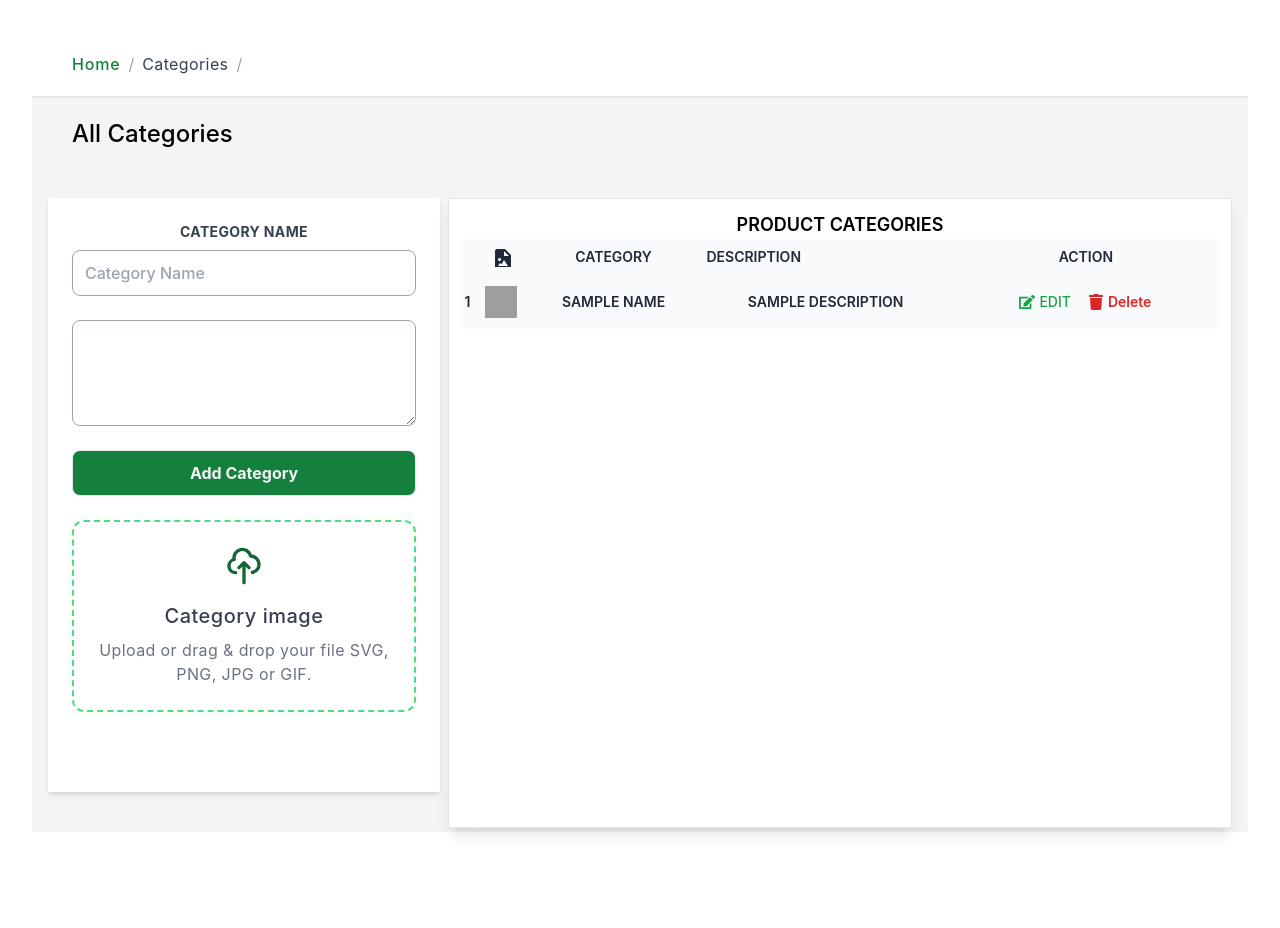
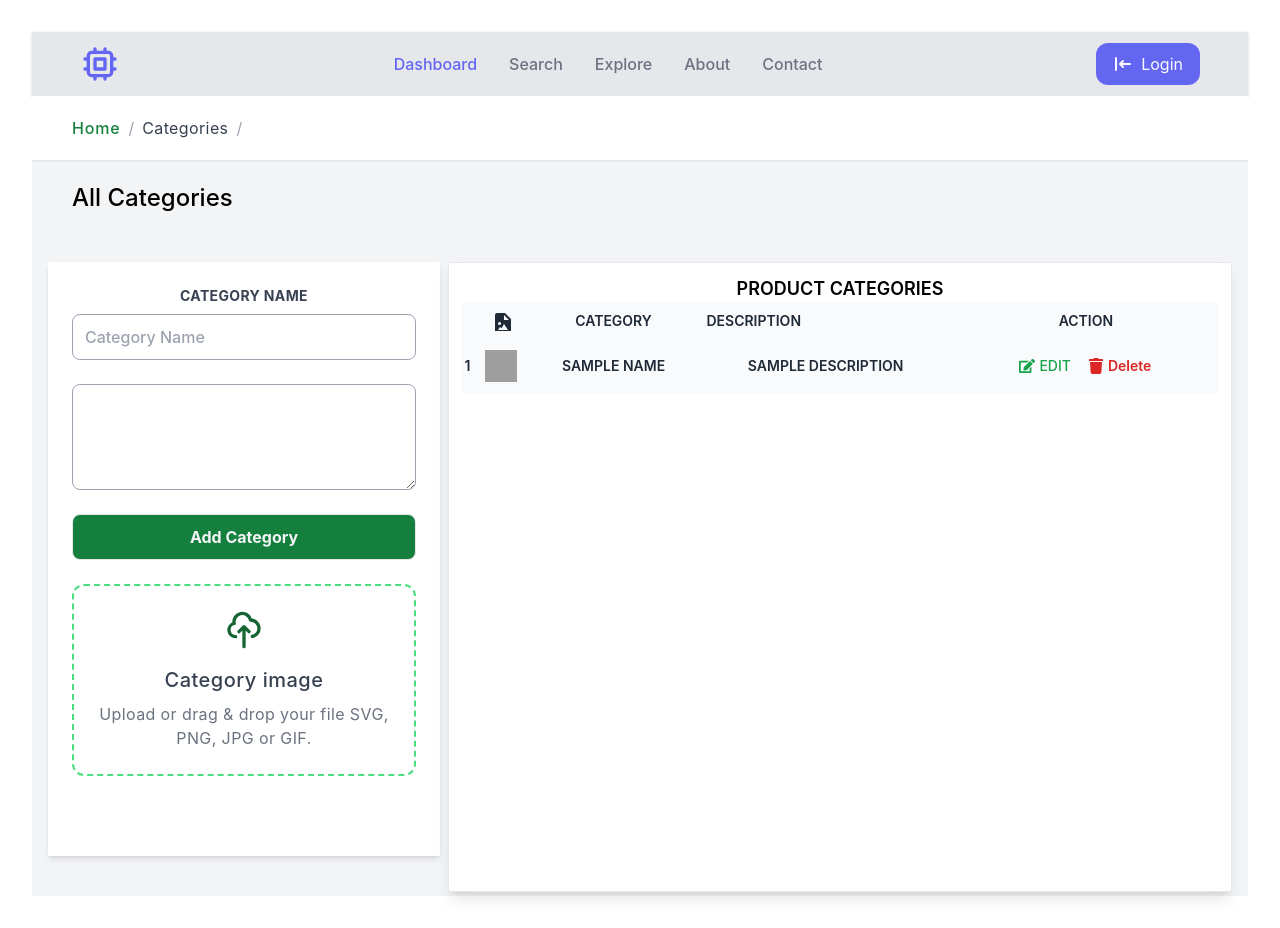
Before and after one commit to Mickmacha/multi_vendor_ecommerce_app, a React (Vite) app in the folder frontend/vc-eccomerce/: page /add-category in a window 1280 px wide. Before the commit the page ends 864 px from the top, so only its background shows below. Built offline with nearby package versions, Linux system fonts and the light colour scheme; grey boxes are pictures that could not be loaded.

Commit message:
added navbar component

```diff
--- a/frontend/vc-eccomerce/src/components/CategoryForm.tsx
+++ b/frontend/vc-eccomerce/src/components/CategoryForm.tsx
@@ -1,8 +1,11 @@
 import React from 'react'
 import { FaEdit, FaTrash } from "react-icons/fa";
+import Navbar from './Navbar';
 
 function CategoryForm() {
   return (
+    <div>
+    <Navbar/>
     <div className="bg-gray-100 w-full min-h-screen flex flex-col">
         <div className="header bg-white h-16 px-10 py-8 border-b-2 border-gray-200 flex items-center justify-between">
             <div className="flex items-center space-x-2 text-gray-400">
@@ -99,6 +102,7 @@
         </div>
 
     </div>
+    </div>
   )
 }
 
--- a/frontend/vc-eccomerce/src/components/Dashboard.tsx
+++ b/frontend/vc-eccomerce/src/components/Dashboard.tsx
@@ -1,10 +1,13 @@
 import React from 'react'
+import Navbar from './Navbar'
 // import ProductForm, { ProductFormData } from './.ProductForm';
 
 function Dashboard() {
   return (
+    <>
+    <Navbar/>
     <div>Dashboard</div>
-
+    </>
   )
 }
 
--- a/frontend/vc-eccomerce/src/components/Login.tsx
+++ b/frontend/vc-eccomerce/src/components/Login.tsx
@@ -55,12 +55,7 @@
                     placeholder="Email address"
                     required
                   />
-                  <label
-                    htmlFor="email"
-                    className="absolute left-3 top-0 transform -translate-y-1/2 text-gray-500 transition-all duration-200 ease-out peer-placeholder-shown:translate-y-0 peer-placeholder-shown:scale-100 peer-focus:-translate-y-[1.15rem] peer-focus:scale-[0.85] dark:text-gray-400"
-                  >
-                    Email address
-                  </label>
+
                 </div>
 
                 <div className="relative mb-6">
@@ -73,31 +68,23 @@
                     placeholder="Password"
                     required
                   />
-                  <label
-                    htmlFor="password"
-                    className="absolute left-3 top-0 transform -translate-y-1/2 text-gray-500 transition-all duration-200 ease-out peer-placeholder-shown:translate-y-0 peer-placeholder-shown:scale-100 peer-focus:-translate-y-[1.15rem] peer-focus:scale-[0.85] dark:text-gray-400"
-                  >
-                    Password
-                  </label>
-                </div>
 
+                </div >
+                <p className='flex text-gray-500 font-semibold'> Choose Account Type
+                  </p>
                 <div className="relative mb-6">
                   <select
                     id="type"
                     onChange={handleChange}
                     value={formData.type}
+
                     className="peer block w-full rounded border border-gray-300 bg-transparent px-3 py-2.5 leading-tight outline-none transition duration-200 ease-linear focus:border-blue-500 focus:ring-0 dark:border-gray-600 dark:bg-gray-700 dark:text-white dark:placeholder-gray-400"
                     required
                   >
                     <option value="customer">Customer</option>
                     <option value="vendor">Vendor</option>
                   </select>
-                  <label
-                    htmlFor="type"
-                    className="absolute left-3 -top-3 text-sm text-gray-500"
-                  >
-                    Account Type
-                  </label>
+
                 </div>
 
                 <div className="mb-6 flex items-center justify-between">
--- a/frontend/vc-eccomerce/src/components/Navbar.tsx
+++ b/frontend/vc-eccomerce/src/components/Navbar.tsx
@@ -0,0 +1,43 @@
+import React from 'react'
+
+function Navbar() {
+  return (
+    <div className='top-0 w-full '>
+        {/* nav component */}
+    <nav className="bg-gray-200 shadow shadow-gray-300 w-100 px-8 md:px-auto">
+        <div className="md:h-16 h-28 mx-auto md:px-4 container flex items-center justify-between flex-wrap md:flex-nowrap">
+            {/* <!-- Logo --> */}
+            <div className="text-indigo-500 md:order-1">
+                <svg xmlns="http://www.w3.org/2000/svg" className="h-10 w-10" fill="none" viewBox="0 0 24 24"
+                    stroke="currentColor">
+                    <path stroke-linecap="round" stroke-linejoin="round" stroke-width="2"
+                        d="M9 3v2m6-2v2M9 19v2m6-2v2M5 9H3m2 6H3m18-6h-2m2 6h-2M7 19h10a2 2 0 002-2V7a2 2 0 00-2-2H7a2 2 0 00-2 2v10a2 2 0 002 2zM9 9h6v6H9V9z" />
+                </svg>
+            </div>
+            <div className="text-gray-500 order-3 w-full md:w-auto md:order-2">
+                <ul className="flex font-semibold justify-between">
+
+                    <li className="md:px-4 md:py-2 text-indigo-500"><a href="#">Dashboard</a></li>
+                    <li className="md:px-4 md:py-2 hover:text-indigo-400"><a href="#">Search</a></li>
+                    <li className="md:px-4 md:py-2 hover:text-indigo-400"><a href="#">Explore</a></li>
+                    <li className="md:px-4 md:py-2 hover:text-indigo-400"><a href="#">About</a></li>
+                    <li className="md:px-4 md:py-2 hover:text-indigo-400"><a href="#">Contact</a></li>
+                </ul>
+            </div>
+            <div className="order-2 md:order-3">
+                <button className="px-4 py-2 bg-indigo-500 hover:bg-indigo-600 text-gray-50 rounded-xl flex items-center gap-2">
+
+                    <svg xmlns="http://www.w3.org/2000/svg" className="h-5 w-5" viewBox="0 0 20 20" fill="currentColor">
+                    <path fill-rule="evenodd" d="M3 3a1 1 0 011 1v12a1 1 0 11-2 0V4a1 1 0 011-1zm7.707 3.293a1 1 0 010 1.414L9.414 9H17a1 1 0 110 2H9.414l1.293 1.293a1 1 0 01-1.414 1.414l-3-3a1 1 0 010-1.414l3-3a1 1 0 011.414 0z" clip-rule="evenodd" />
+                    </svg>
+                    <span>Login</span>
+                </button>
+            </div>
+        </div>
+    </nav>
+
+    </div>
+  )
+}
+
+export default Navbar;
```
